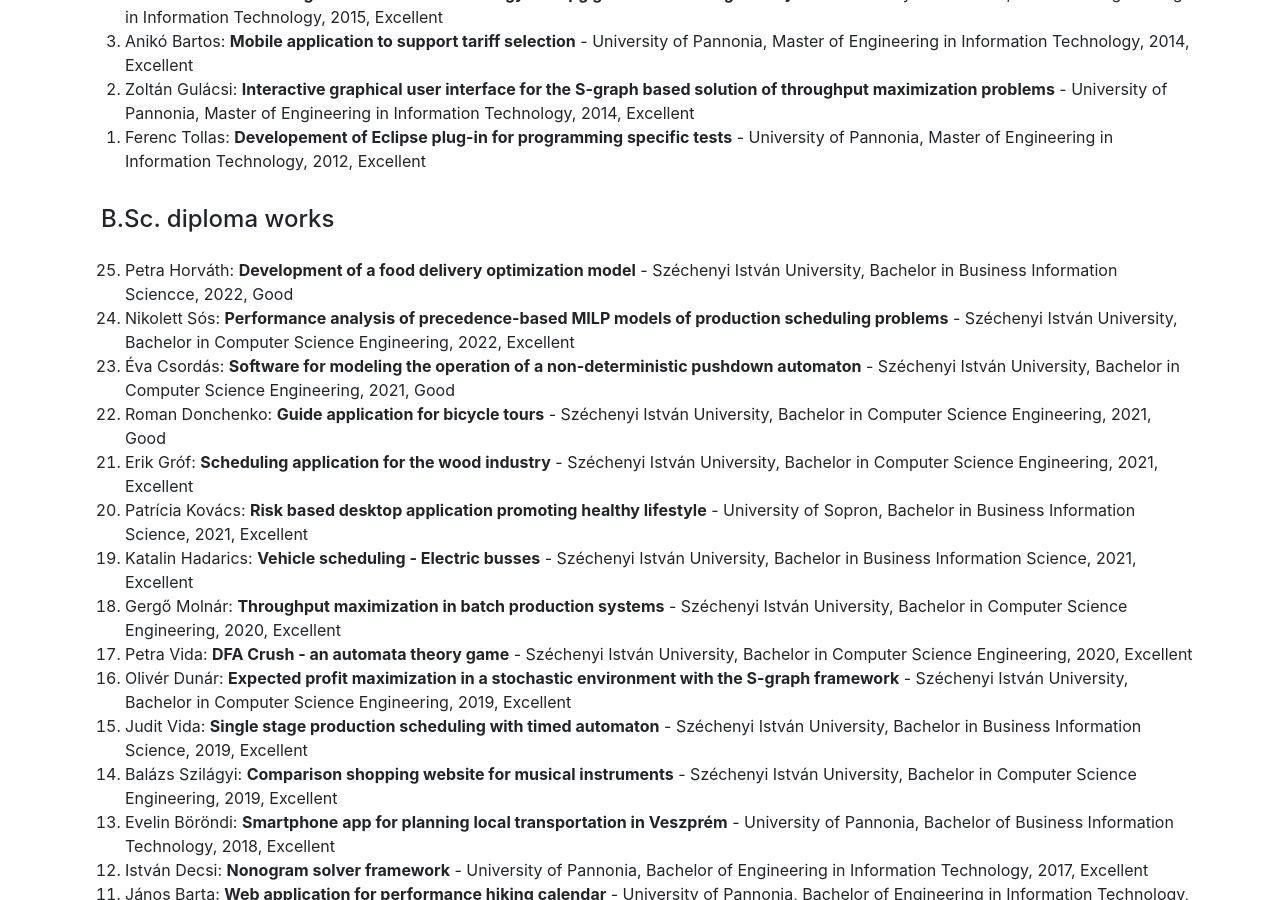
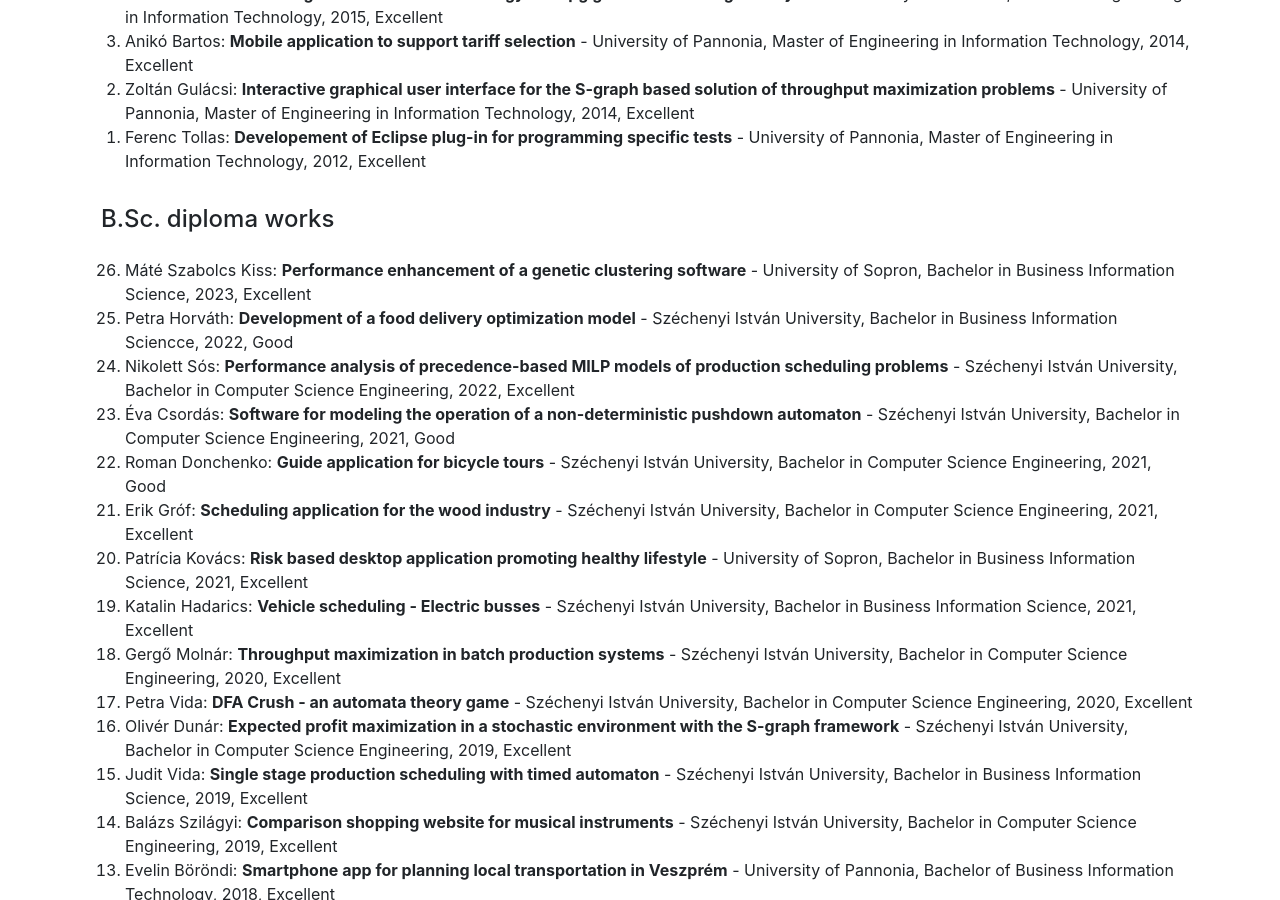
Before and after one commit to hegyhati/hegyhati.github.io, a Jekyll site: the page built from teaching_supervision.html, in a window 1280 px wide and 900 px high, scrolled down 2264 px. Built offline with Jekyll 4.4.1, drawn with Linux system fonts in a browser that asks for light colours.

Commit message:
Diploma: Mate Kiss

```diff
--- a/_data/supervision.yaml
+++ b/_data/supervision.yaml
@@ -106,6 +106,13 @@ diploma:
 
 
   BSc:
+  - student: Máté Szabolcs Kiss
+    original_title: Populációgenetikai szoftver hatékonyságának növelése
+    title: Performance enhancement of a genetic clustering software
+    course: Bachelor in Business Information Science
+    university: University of Sopron
+    date: 2023.01.05.
+    grade: Excellent
 
   - student: Petra Horváth
     original_title: Élelmiszer kiszállítást optimalizáló modell készítése
```
